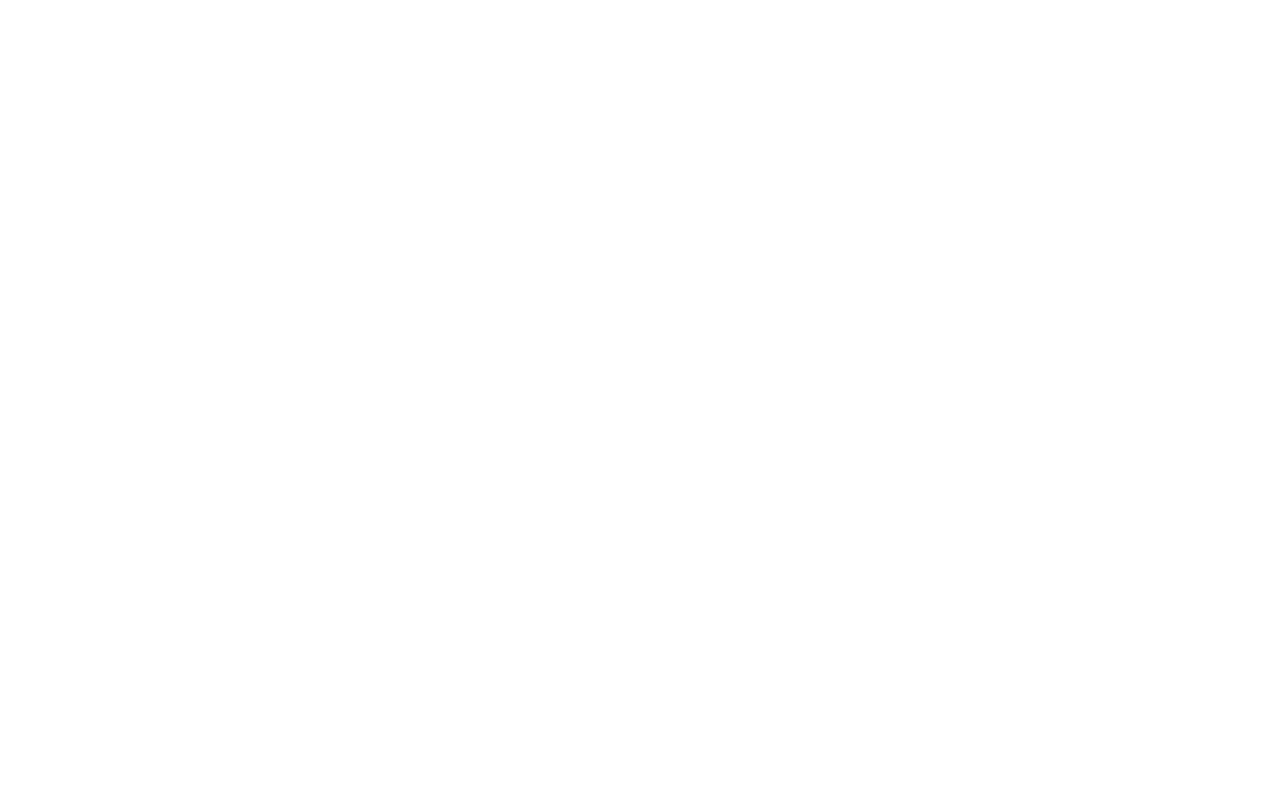
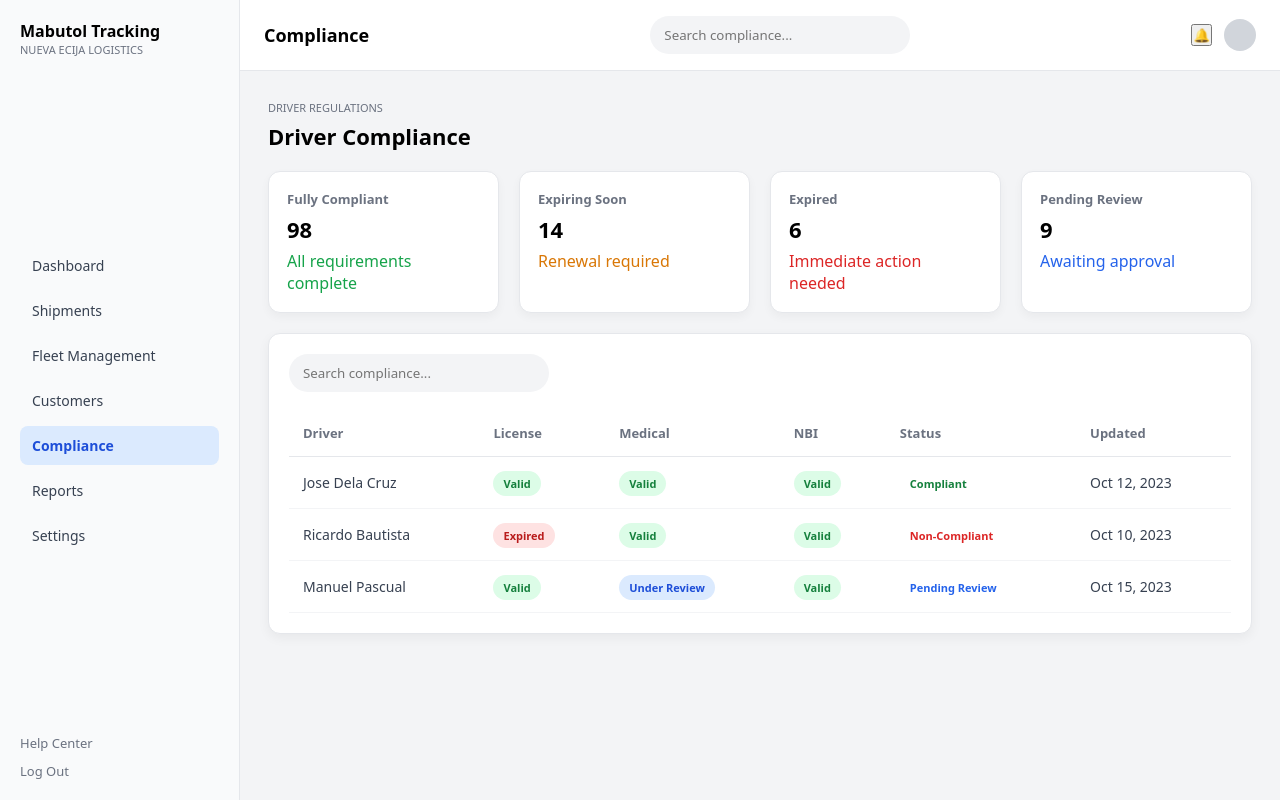
Before and after one commit to NavhiAngeles/mabutol-trucking-react, a React (Vite) app: page /compliance in a window 1280 px wide. Before the commit this address had no page. Built offline with nearby package versions, Linux system fonts and the light colour scheme.

Commit message:
compliance jsx completed

```diff
--- a/src/pages/Compliance/compliance.css
+++ b/src/pages/Compliance/compliance.css
@@ -1,4 +1,4 @@
-@import url("./shipment.css");
+
 
 /* Compliance Table */
 
--- /dev/null
+++ b/src/pages/Compliance/compliance.jsx
@@ -0,0 +1,218 @@
+import { useState } from "react";
+import { useNavigate } from "react-router-dom";
+import "./compliance.css";
+
+export default function Compliance() {
+  const navigate = useNavigate();
+  const [reportsSubmenuHidden, setReportsSubmenuHidden] = useState(true);
+
+  return (
+    <div className="dashboard">
+      {/* Sidebar */}
+      <aside className="sidebar">
+        <div className="sidebar-top">
+          <h2>Mabutol Tracking</h2>
+          <p>NUEVA ECIJA LOGISTICS</p>
+        </div>
+
+        <nav className="menu">
+          <div
+            className="menu-item"
+            onClick={() => navigate("/dashboard")}
+          >
+            Dashboard
+          </div>
+          <div
+            className="menu-item"
+            onClick={() => navigate("/shipment")}
+          >
+            Shipments
+          </div>
+          <div
+            className="menu-item"
+            onClick={() => navigate("/fleet")}
+          >
+            Fleet Management
+          </div>
+          <div
+            className="menu-item"
+            onClick={() => navigate("/customer")}
+          >
+            Customers
+          </div>
+          <div
+            className="menu-item active"
+            onClick={() => navigate("/compliance")}
+          >
+            Compliance
+          </div>
+
+          <div className="menu-group">
+            <div
+              className="menu-item"
+              id="reportsToggle"
+              onClick={() => setReportsSubmenuHidden(!reportsSubmenuHidden)}
+            >
+              Reports
+            </div>
+
+            <div
+              className={`submenu ${reportsSubmenuHidden ? "hidden" : ""}`}
+              id="reportsSubmenu"
+            >
+              <div
+                className="submenu-item active"
+                onClick={() => navigate("/report/overview")}
+              >
+                Overview
+              </div>
+
+              <div
+                className="submenu-item"
+                onClick={() => navigate("/report/shipmentReport")}
+              >
+                Shipments
+              </div>
+
+              <div
+                className="submenu-item"
+                onClick={() => navigate("/report/driverReport")}
+              >
+                Drivers
+              </div>
+
+              <div
+                className="submenu-item"
+                onClick={() => navigate("/report/revenueReport")}
+              >
+                Revenue
+              </div>
+            </div>
+          </div>
+
+          <div
+            className="menu-item"
+            onClick={() => navigate("/settings/account")}
+          >
+            Settings
+          </div>
+        </nav>
+
+        <div className="sidebar-bottom">
+          <span>Help Center</span>
+          <span>Log Out</span>
+        </div>
+      </aside>
+
+      {/* Main */}
+      <main className="main">
+        {/* Topbar */}
+        <header className="topbar">
+          <h1>Compliance</h1>
+
+          <input
+            type="text"
+            placeholder="Search compliance..."
+            id="complianceSearch"
+            onChange={(e) => console.log("Searching compliance:", e.target.value)}
+          />
+
+          <div className="topbar-right">
+            <button id="notifBtn" onClick={() => alert("No new notifications")}>
+              🔔
+            </button>
+            <div className="avatar"></div>
+          </div>
+        </header>
+
+        {/* Content */}
+        <section className="content">
+          <div className="header">
+            <span>DRIVER REGULATIONS</span>
+            <h2>Driver Compliance</h2>
+          </div>
+
+          {/* Stats */}
+          <div className="stats">
+            <div className="stat-card">
+              <h4>Fully Compliant</h4>
+              <h2>98</h2>
+              <p className="green">All requirements complete</p>
+            </div>
+
+            <div className="stat-card">
+              <h4>Expiring Soon</h4>
+              <h2>14</h2>
+              <p className="yellow">Renewal required</p>
+            </div>
+
+            <div className="stat-card">
+              <h4>Expired</h4>
+              <h2>6</h2>
+              <p className="red">Immediate action needed</p>
+            </div>
+
+            <div className="stat-card">
+              <h4>Pending Review</h4>
+              <h2>9</h2>
+              <p className="blue">Awaiting approval</p>
+            </div>
+          </div>
+
+          {/* Compliance Table */}
+          <div className="compliance-table-card">
+            <div className="table-header">
+              <input
+                type="text"
+                className="table-search"
+                placeholder="Search compliance..."
+              />
+            </div>
+
+            <table className="compliance-table">
+              <thead>
+                <tr>
+                  <th>Driver</th>
+                  <th>License</th>
+                  <th>Medical</th>
+                  <th>NBI</th>
+                  <th>Status</th>
+                  <th>Updated</th>
+                </tr>
+              </thead>
+
+              <tbody>
+                <tr>
+                  <td>Jose Dela Cruz</td>
+                  <td><span className="badge valid">Valid</span></td>
+                  <td><span className="badge valid">Valid</span></td>
+                  <td><span className="badge valid">Valid</span></td>
+                  <td><span className="status compliant">Compliant</span></td>
+                  <td>Oct 12, 2023</td>
+                </tr>
+
+                <tr>
+                  <td>Ricardo Bautista</td>
+                  <td><span className="badge expired">Expired</span></td>
+                  <td><span className="badge valid">Valid</span></td>
+                  <td><span className="badge valid">Valid</span></td>
+                  <td><span className="status expired-status">Non-Compliant</span></td>
+                  <td>Oct 10, 2023</td>
+                </tr>
+
+                <tr>
+                  <td>Manuel Pascual</td>
+                  <td><span className="badge valid">Valid</span></td>
+                  <td><span className="badge review">Under Review</span></td>
+                  <td><span className="badge valid">Valid</span></td>
+                  <td><span className="status review-status">Pending Review</span></td>
+                  <td>Oct 15, 2023</td>
+                </tr>
+              </tbody>
+            </table>
+          </div>
+        </section>
+      </main>
+    </div>
+  );
+}
--- a/src/router/AppRouter.jsx
+++ b/src/router/AppRouter.jsx
@@ -5,6 +5,7 @@ import Dashboard from "../pages/Dashboard/dashboard";
 import Shipment from "../pages/Shipment/shipment";
 import Fleet from "../pages/Fleet/fleet";
 import Customer from "../pages/Customer/customer";
+import Compliance from "../pages/Compliance/compliance";
 
 function AppRouter() {
   return (
@@ -15,6 +16,7 @@ function AppRouter() {
         <Route path="/shipment" element={<Shipment />} />
         <Route path="/fleet" element={<Fleet />} />
         <Route path="/customer" element={<Customer />} />
+        <Route path="/compliance" element={<Compliance />} />
       </Routes>
     </BrowserRouter>
   );
```
